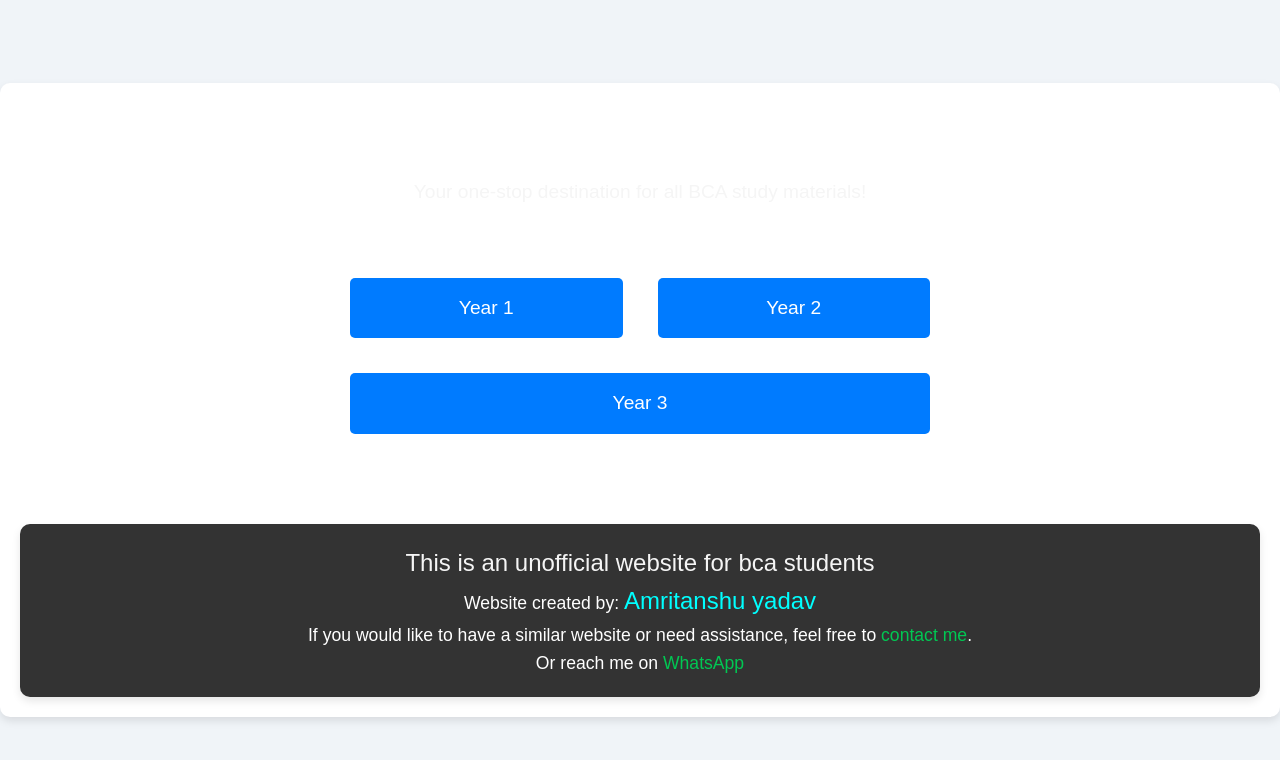
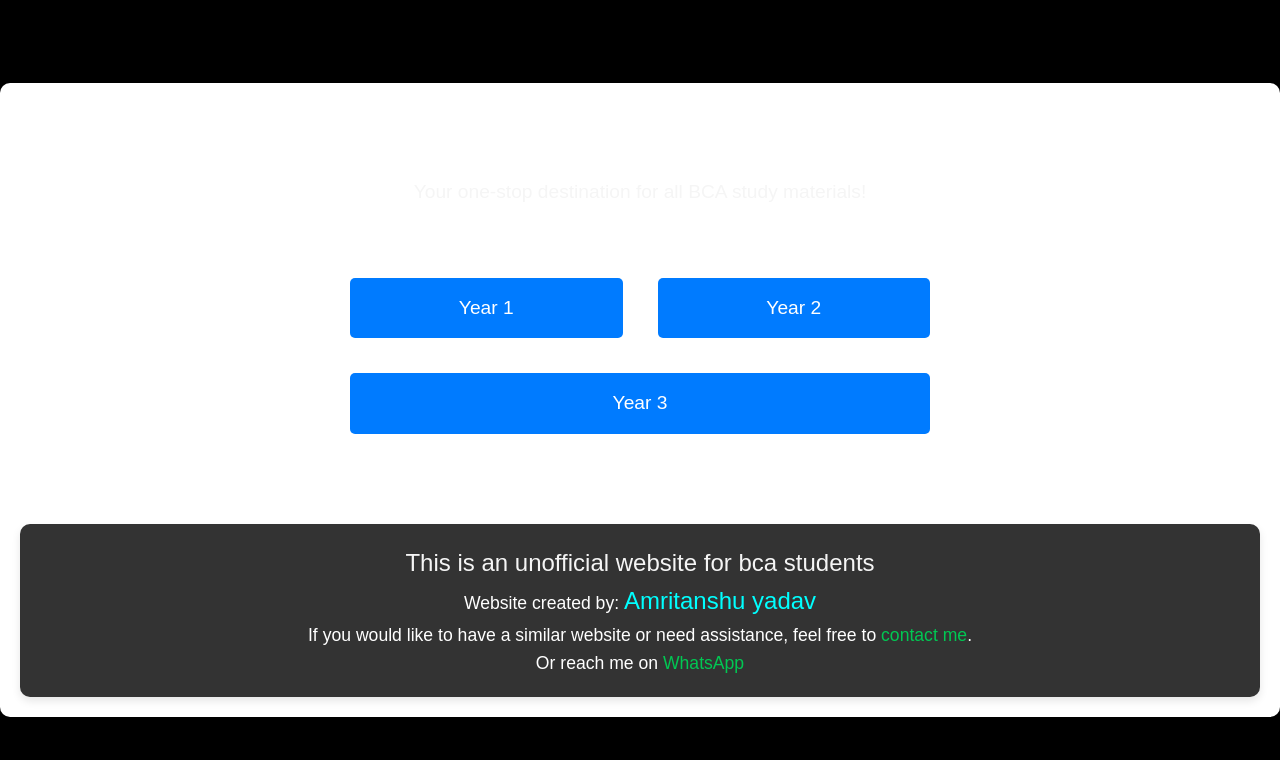
Before and after one commit to amritanshu121/YCMOUNOTES, a plain HTML site: page index.html in a window 1280 px wide. Drawn offline with Linux system fonts and the light colour scheme.

Commit message:
Update index.css

```diff
--- a/css/index.css
+++ b/css/index.css
@@ -7,7 +7,7 @@
 }
 
 body {
-    background-color: #f0f4f8;
+    background-color: black;
     color: #333;
     line-height: 1.6;
     padding: 0;
```
